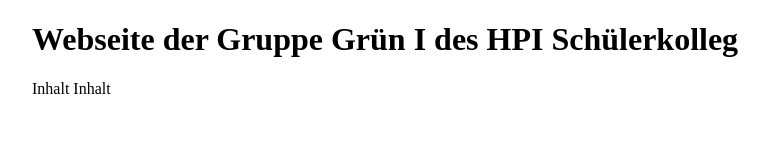
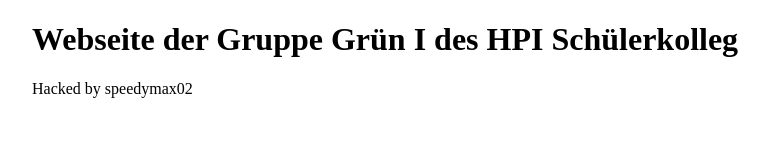
Before and after one commit to hpi-schuelerkolleg/website19I, a plain HTML site: page index.html in a window 1280 px wide. Shown: the whole page, without its empty margins (108-877 px from the left). Drawn offline with Linux system fonts and the light colour scheme.

Commit message:
Edit by speedymax02

```diff
--- a/index.html
+++ b/index.html
@@ -3,7 +3,7 @@
   <body style="width: 1000px; margin: auto;">
     <h1>Webseite der Gruppe Grün I des HPI Schülerkolleg</h1>
     <div>
-      Inhalt Inhalt
+      Hacked by speedymax02
     </div>
   </body>
 </html>
```
